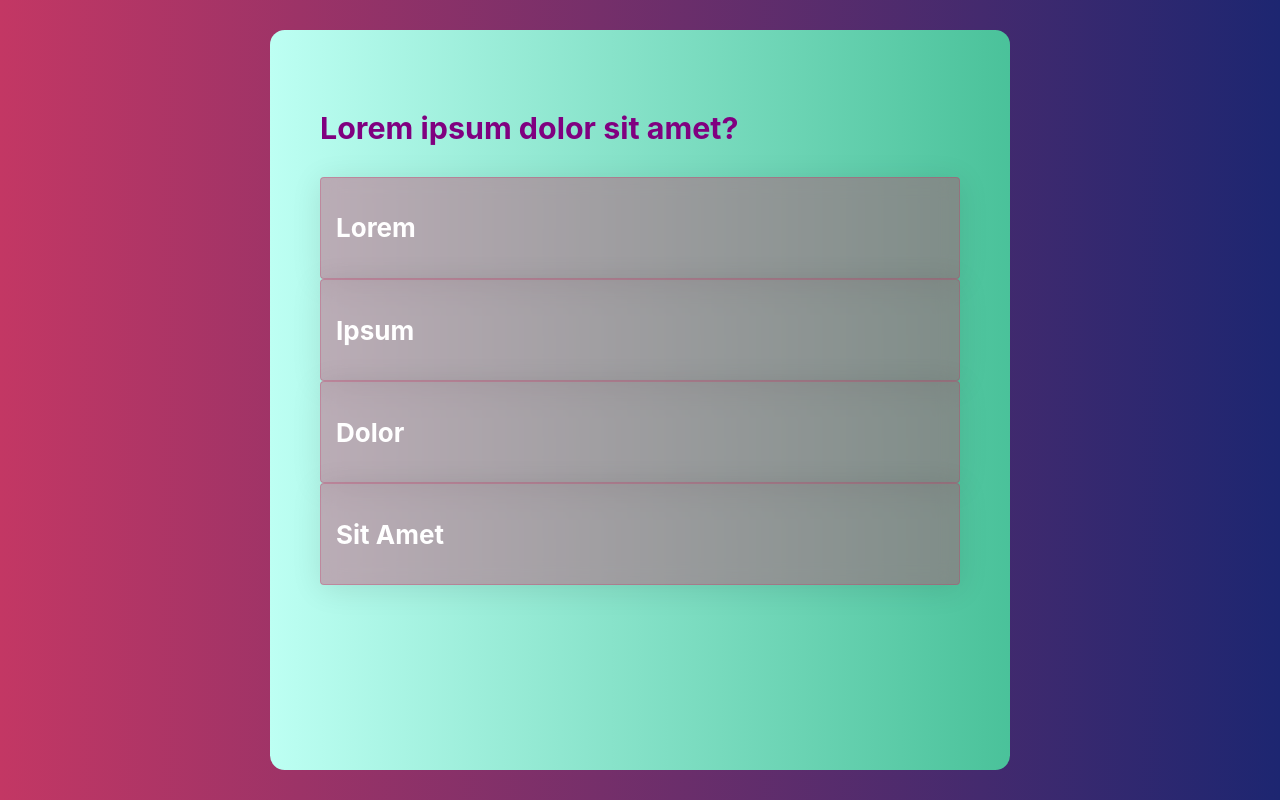
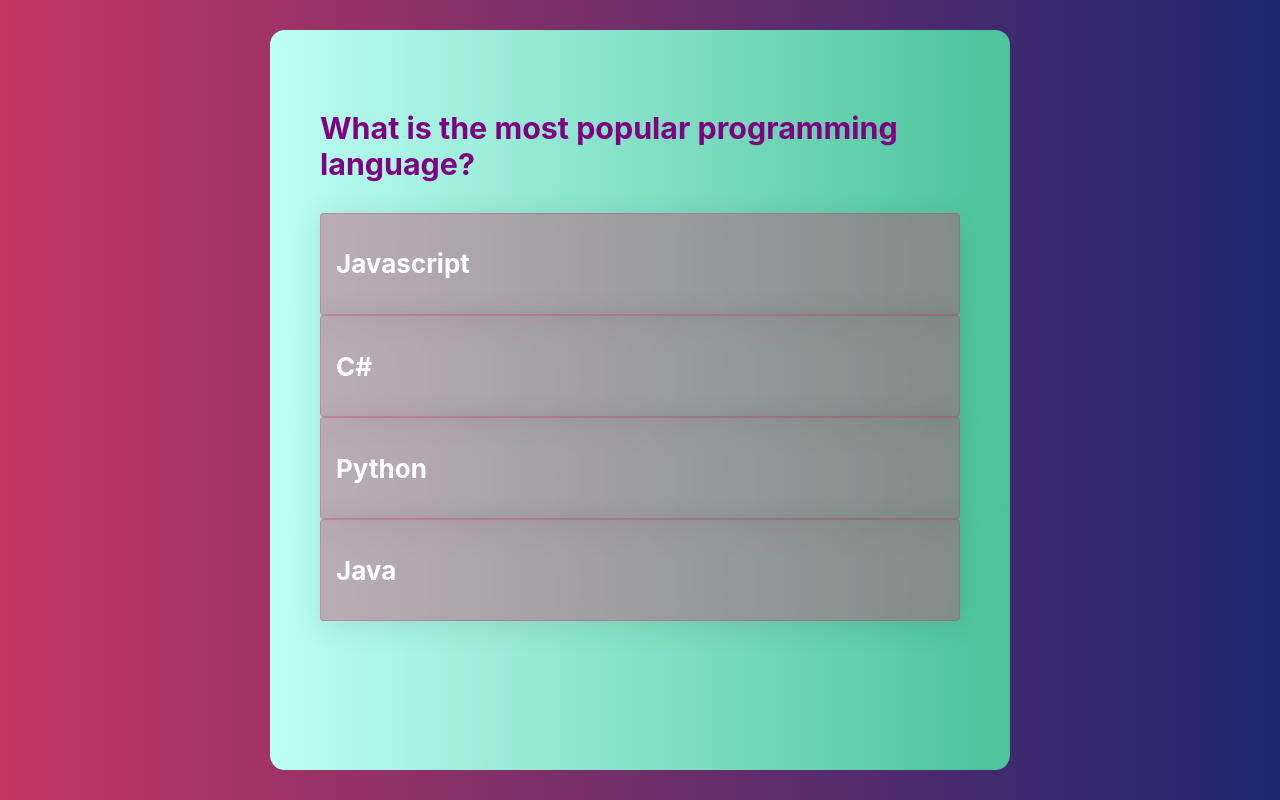
Before and after one commit to huseyinbilen/react-exercises, a React (Create React App) app in the folder 6-quiz_app/: page / in a window 1280 px wide. Built offline with nearby package versions, Linux system fonts and the light colour scheme.

Commit message:
Datasource Updated

```diff
--- a/6-quiz_app/src/data/DataSource.js
+++ b/6-quiz_app/src/data/DataSource.js
@@ -1,19 +1,29 @@
 const data = [
   {
-    question: "Lorem ipsum dolor sit amet?",
-    option: ["Lorem", "Ipsum", "Dolor", "Sit Amet"],
-    answer: "Lorem",
+    question: "What is the most popular programming language?",
+    option: ["Javascript", "C#", "Python", "Java"],
+    answer: "Javascript",
   },
   {
-    question: "There are many variations of passages of Lorem Ipsum available?",
-    option: [
-      "There are many",
-      "variations of passages",
-      "Lorem Ipsum",
-      "available",
-    ],
-    answer: "Lorem Ipsum",
+    question: "What language is React.js programmed with?",
+    option: ["Python", "C#", "Javascript", "PHP"],
+    answer: "Javascript",
   },
+  {
+    question: "Which of the following is a NoSQL database?",
+    option: ["PostgreSQL", "MongoDb", "Microsoft Access", "Oracle"],
+    answer: "MongoDb",
+  },
+  {
+    question: "Which of the following is not a frontend library?",
+    option: ["React.js", "Angular.js", "Vue.js", "Express.js"],
+    answer: "Express.js",
+  },
+  {
+    question: "Do you love React?",
+    option: ["YES", "NO"],
+    answer: "YES"
+  }
 ];
 
 export default data;
```
